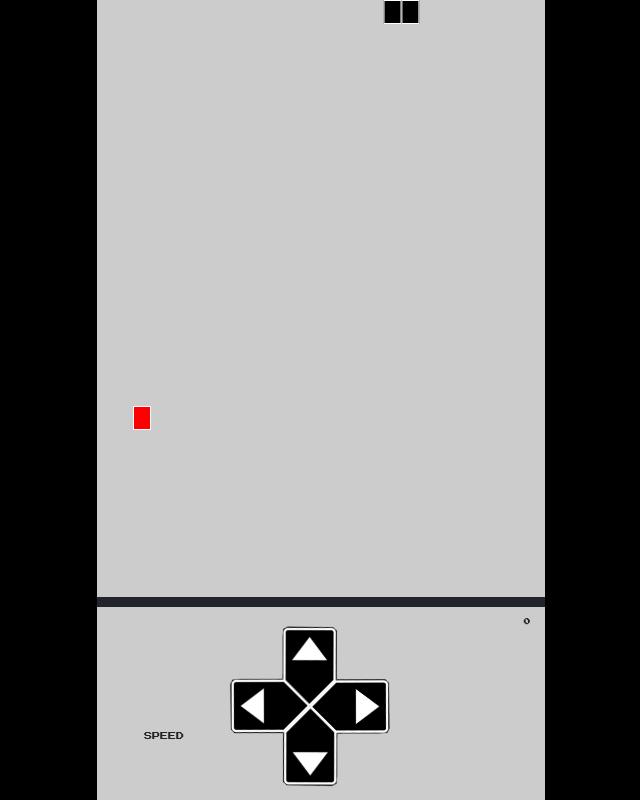
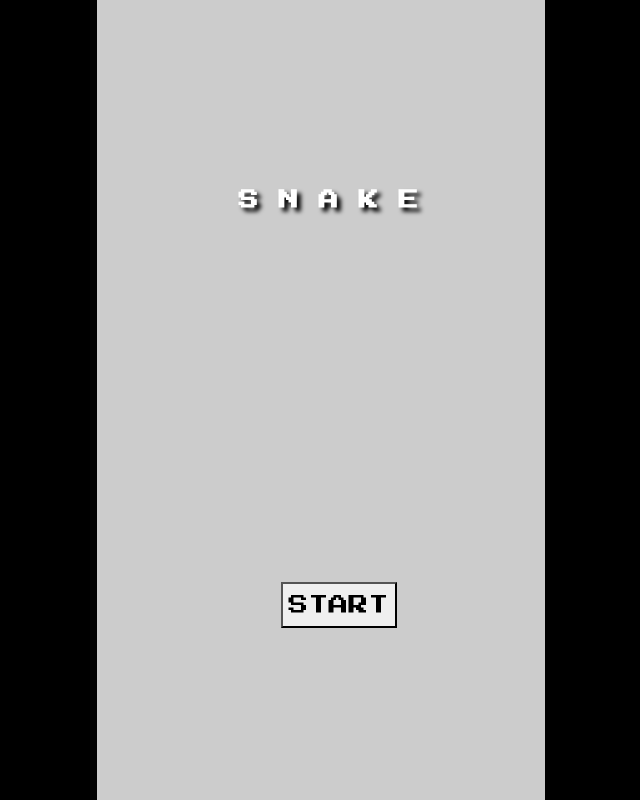
Before and after one commit to xjxujing/snake-game, a React (Create React App) app: page / in a window 1280 px wide. Shown: the whole page, without its empty margins (319-959 px from the left). Built offline with nearby package versions, Linux system fonts and the light colour scheme; a web font is replaced by a local one.

Commit message:
游戏开始界面等

```diff
--- a/src/App.css
+++ b/src/App.css
@@ -1,4 +1,5 @@
 .wrapper {
+  position: relative;
   display: flex;
   flex-direction: column;
   overflow: hidden;
@@ -43,89 +44,6 @@
   background-color: black;
 }
 
-.food {
-  z-index: 1;
-  background-color: red;
-}
-
-.control-box {
-  width: 100%;
-  margin: 0 auto;
-  flex: 1;
-  display: flex;
-  justify-content: space-around;
-}
-
-.control-box>.control-left {
-  display: flex;
-  flex-direction: column;
-  justify-content: space-between;
-  text-align: center;
-  width: 28%;
-}
-
-.control-box>.control-direction-box {
-  width: 33%;
-}
-
-.control-box>.control-direction-box .button {
-  transform: translateY(18%) rotateZ(45deg);
-}
-
-.control-box>.control-direction-box .item2 {
-  transform: rotateX(180deg);
-}
-
-.control-box .control-direction {
-  width: 50%;
-}
-
-.control-box .control-direction.d1 {
-  transform: rotateY(180deg);
-}
-
-.control-box .control-direction.d3 {
-  transform: rotateY(180deg);
-}
-
-.control-box>.control-right {
-  display: flex;
-  flex-direction: column;
-  justify-content: space-between;
-  width: 33%;
-  text-align: right;
-  padding-right: 1rem;
-}
-
-.control-right .record {
-  padding-top: 1rem;
-}
-
-i[class~="icon-jian"], i[class~="icon-jia"], i[class~="icon-jiantou"] {
-  font-size: 4.8rem;
-}
-
-i[class~="icon-pause"] {
-  font-size: 3.8rem;
-}
-
-.arrow-RIGHT {
-  transform: scaleX(1.2);
-}
-
-.arrow-LEFT {
-  transform: scaleX(1.2) rotateY(180deg);
-}
-
-.arrow-UP {
-  transform: scaleY(0.8) rotateZ(-90deg);
-}
-
-.arrow-DOWN {
-  transform: scaleY(0.8) rotateZ(90deg);
-}
-
-
 .cover {
   position: absolute;
   top: 0;
@@ -142,17 +60,3 @@ i[class~="icon-pause"] {
   padding-left: 3.5rem;
   text-shadow: 4px 4px 4px #000;
 }
-
-.cover .opera {
-  position: absolute;
-  bottom: 1rem;
-  right: 0;
-  text-shadow: none;
-  line-height: 1;
-
-}
-
-i[class~="icon-play"], i[class~="icon-list"] {
-  font-size: 3.8rem;
-  color: #000;
-}
--- a/src/App.js
+++ b/src/App.js
@@ -1,5 +1,7 @@
 import { Component } from 'react';
 import './App.css';
+
+import GameStart from './components/GameStart'
 import Food from './components/Food';
 import Snake from './components/Snake';
 import Control from './components/Control'
@@ -24,7 +26,7 @@ const initialState = {
   direction: 'RIGHT',
   time: 500,
 
-  gameState: 'START', // START | PAUSE | CONTINUE | OVER
+  gameState: 'START', // OVER | CONTINUE | PAUSE | START
 
   aspectRatio: calcScreenAspectRatio(),
 }
@@ -54,7 +56,6 @@ class App extends Component {
 
   componentDidMount() {
     document.addEventListener('keydown', this.controlDirection.bind(this))
-    this.moveSnake()
   }
 
   componentDidUpdate = () => {
@@ -156,20 +157,25 @@ class App extends Component {
     const currentTime = this.state.time
 
     if (type === 'SPEED_UP') {
-      if (currentTime < 200) return
+      if (currentTime < 300) return
       buttonVoice.play()
       this.setState({ time: currentTime - 100 })
     } else {
-      if (currentTime > 700) return
+      if (currentTime > 800) return
       buttonVoice.play()
       this.setState({ time: currentTime + 100 })
     }
   }
 
   onGameStart = () => {
+    this.changeGameState('CONTINUE')
+    this.moveSnake()
+  }
+
+  reStartGame = () => {
+    this.changeGameState('START')
+    this.setState(initialState)
     clear(timeoutInstance)
-    this.setState(initialState)
-    this.moveSnake()
   }
 
   onGameStateChange = () => {
@@ -181,25 +187,33 @@ class App extends Component {
     buttonVoice.play()
   }
 
+  changeGameState = (state) => {
+    this.setState({ gameState: state })
+  }
+
   onGamePause = () => {
     clear(timeoutInstance)
-    this.setState({ gameState: 'PAUSE' })
+    this.changeGameState('PAUSE')
   }
 
   onGameContinue = () => {
-    this.setState({ gameState: 'CONTINUE' })
+    this.changeGameState('CONTINUE')
     this.moveSnake()
   }
 
   onGameOver = () => {
     clear(timeoutInstance)
-    this.setState({ gameState: 'OVER' })
+    this.changeGameState('OVER')
   }
 
   render() {
-    console.log('App render')
     return (
       <div className={[`wrapper ${this.state.aspectRatio ? 'height-100' : 'width-100'}`]}>
+        <GameStart
+          gameState={this.state.gameState}
+          onGameStart={this.onGameStart}
+        />
+
         <div className="game-area">
           <Snake snakeBody={this.state.snakeBody}></Snake>
           <Food food={this.state.food}></Food>
@@ -218,6 +232,8 @@ class App extends Component {
         <Cover
           gameState={this.state.gameState}
           onGameStateChange={this.onGameStateChange}
+          changeGameState={this.changeGameState}
+          reStartGame={this.reStartGame}
         >
         </Cover>
 
--- /dev/null
+++ b/src/components/Control/index.css
@@ -0,0 +1,76 @@
+.control-box {
+  width: 100%;
+  margin: 0 auto;
+  flex: 1;
+  display: flex;
+  justify-content: space-around;
+}
+
+.control-box>.control-left {
+  display: flex;
+  flex-direction: column;
+  justify-content: space-between;
+  text-align: center;
+  width: 28%;
+}
+
+.control-box>.control-direction-box {
+  width: 33%;
+}
+
+.control-box>.control-direction-box .button {
+  transform: translateY(18%) rotateZ(45deg);
+}
+
+.control-box>.control-direction-box .item2 {
+  transform: rotateX(180deg);
+}
+
+.control-box .control-direction {
+  width: 50%;
+}
+
+.control-box .control-direction.d1 {
+  transform: rotateY(180deg);
+}
+
+.control-box .control-direction.d3 {
+  transform: rotateY(180deg);
+}
+
+.control-box>.control-right {
+  display: flex;
+  flex-direction: column;
+  justify-content: space-between;
+  width: 33%;
+  text-align: right;
+  padding-right: 1rem;
+}
+
+.control-right .record {
+  padding-top: 1rem;
+}
+
+i[class~="icon-jian"], i[class~="icon-jia"], i[class~="icon-jiantou"] {
+  font-size: 4.8rem;
+}
+
+i[class~="icon-pause"] {
+  font-size: 3.8rem;
+}
+
+.arrow-RIGHT {
+  transform: scaleX(1.2);
+}
+
+.arrow-LEFT {
+  transform: scaleX(1.2) rotateY(180deg);
+}
+
+.arrow-UP {
+  transform: scaleY(0.8) rotateZ(-90deg);
+}
+
+.arrow-DOWN {
+  transform: scaleY(0.8) rotateZ(90deg);
+}
--- a/src/components/Control.js
+++ b/src/components/Control/index.js
@@ -1,10 +1,10 @@
 import { Component } from 'react';
-import control from '../assert/control.png';
+import control from '../../assert/control.png';
+import './index.css'
 
 class Control extends Component {
 
   render() {
-    console.log('子组件 Control')
     return (
       <div className="control-box">
         <div className="control-left">
@@ -41,7 +41,7 @@ class Control extends Component {
             <h6>{}</h6>
           </div>
 
-          <div style={{ display: `${this.props.gameState !== 'PAUSE' ? 'block' : 'none'}` }}>
+          <div style={{ display: `${this.props.gameState === 'CONTINUE' ? 'block' : 'none'}` }}>
             <span onClick={this.props.onGameStateChange}><i className="iconfont icon-pause"></i></span>
           </div>
         </div>
--- /dev/null
+++ b/src/components/Cover/index.css
@@ -0,0 +1,12 @@
+.cover .opera {
+  position: absolute;
+  bottom: 1rem;
+  right: 0;
+  text-shadow: none;
+  line-height: 1;
+}
+
+i[class~="icon-play"], i[class~="icon-list"] {
+  font-size: 3.8rem;
+  color: #000;
+}
--- a/src/components/Cover.js
+++ b/src/components/Cover/index.js
@@ -1,4 +1,5 @@
 import { memo } from 'react'
+import './index.css'
 
 const Cover = memo(function(props) {
   const state = props.gameState
@@ -8,7 +9,7 @@ const Cover = memo(function(props) {
       <span>PAUSED</span>
 
       <div className="opera">
-        <span onClick={props.onGameStateChange}><i className="iconfont icon-list"></i></span>
+        <span onClick={props.reStartGame}><i className="iconfont icon-list"></i></span>
         <span onClick={props.onGameStateChange}><i className="iconfont icon-play"></i></span>
       </div>
     </div>
--- /dev/null
+++ b/src/components/Food/index.css
@@ -0,0 +1,4 @@
+.food {
+  z-index: 1;
+  background-color: red;
+}
--- a/src/components/Food.js
+++ b/src/components/Food/index.js
@@ -1,4 +1,5 @@
 import { memo } from 'react'
+import './index.css'
 
 const Food = memo(function(props) {
   const { food } = props
--- a/src/components/GameOver.js
+++ b/src/components/GameOver/index.js
@@ -3,12 +3,16 @@ import { memo } from 'react'
 const GameOver = memo(function (props) {
 
   const state = props.gameState
+
+  function gameOver() {
+    props.changeGameState('START')
+  }
   return (
     <div className="cover" style={{ display: `${state === 'OVER' ? 'block' : 'none'}` }}>
       <span>GAME OVER</span>
 
       <div className="opera">
-        <span onClick={props.onGameStateChange}><i className="iconfont icon-list"></i></span>
+        <span onClick={gameOver}><i className="iconfont icon-list"></i></span>
       </div>
     </div>
   )
--- /dev/null
+++ b/src/components/GameStart/index.css
@@ -0,0 +1,21 @@
+.start-cover {
+  position: absolute;
+  top: 0;
+  left: 0;
+  right: 0;
+  bottom: 0;
+  background-color: #ccc;
+  z-index: 3;
+  text-align: center;
+  line-height: 50vh;
+  font-size: 2rem;
+  color: white;
+  letter-spacing: 2rem;
+  padding-left: 3.5rem;
+  text-shadow: 4px 4px 4px #000;
+}
+
+
+.start-btn {
+  line-height: 4rem;
+}
--- /dev/null
+++ b/src/components/GameStart/index.js
@@ -0,0 +1,16 @@
+import { memo } from 'react'
+import './index.css'
+
+const GameStart = memo((props) => {
+
+  return (
+    <div className="start-cover" style={{display: props.gameState === 'START' ? 'block' : 'none'}}>
+
+      <h4>SNAKE</h4>
+      <button className="start-btn" onClick={props.onGameStart}>START</button>
+    </div>
+  )
+})
+
+
+export default GameStart
```
Also changed, not shown: src/components/GameOver/index.css (added).
